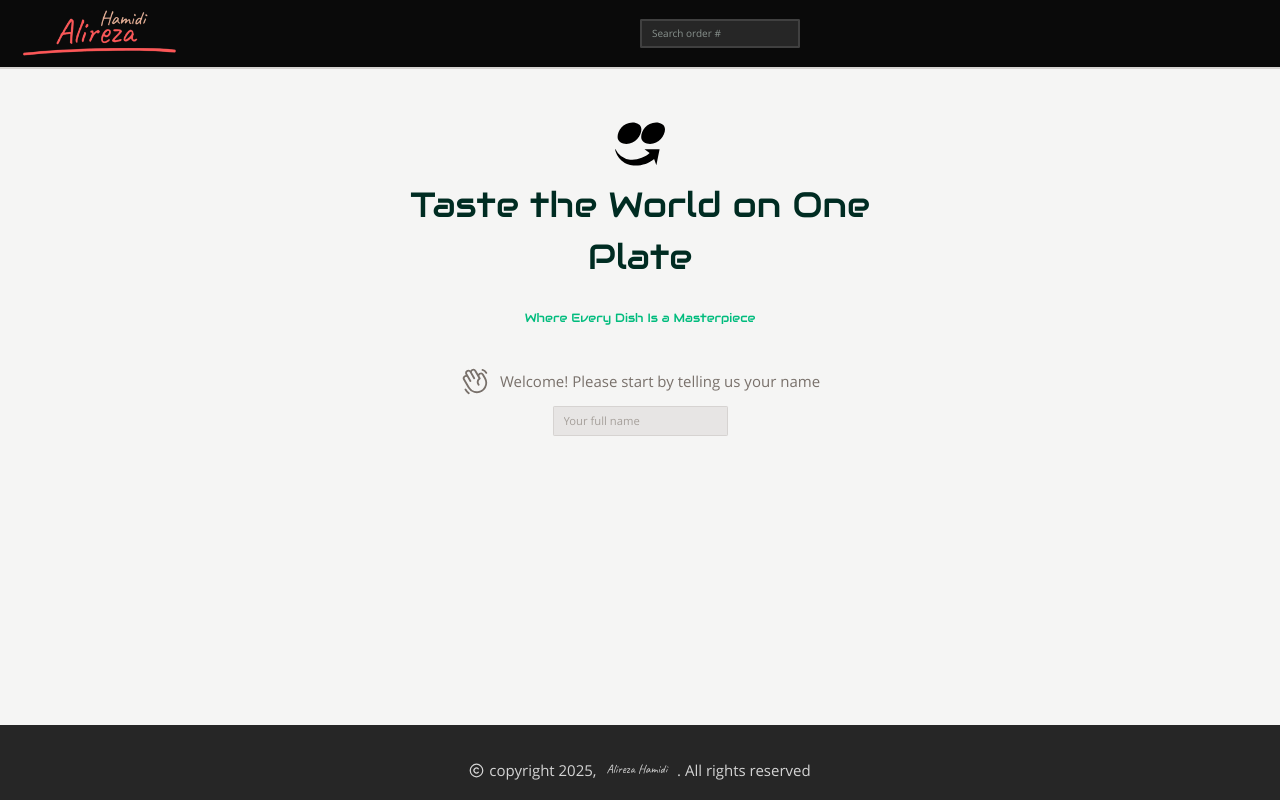
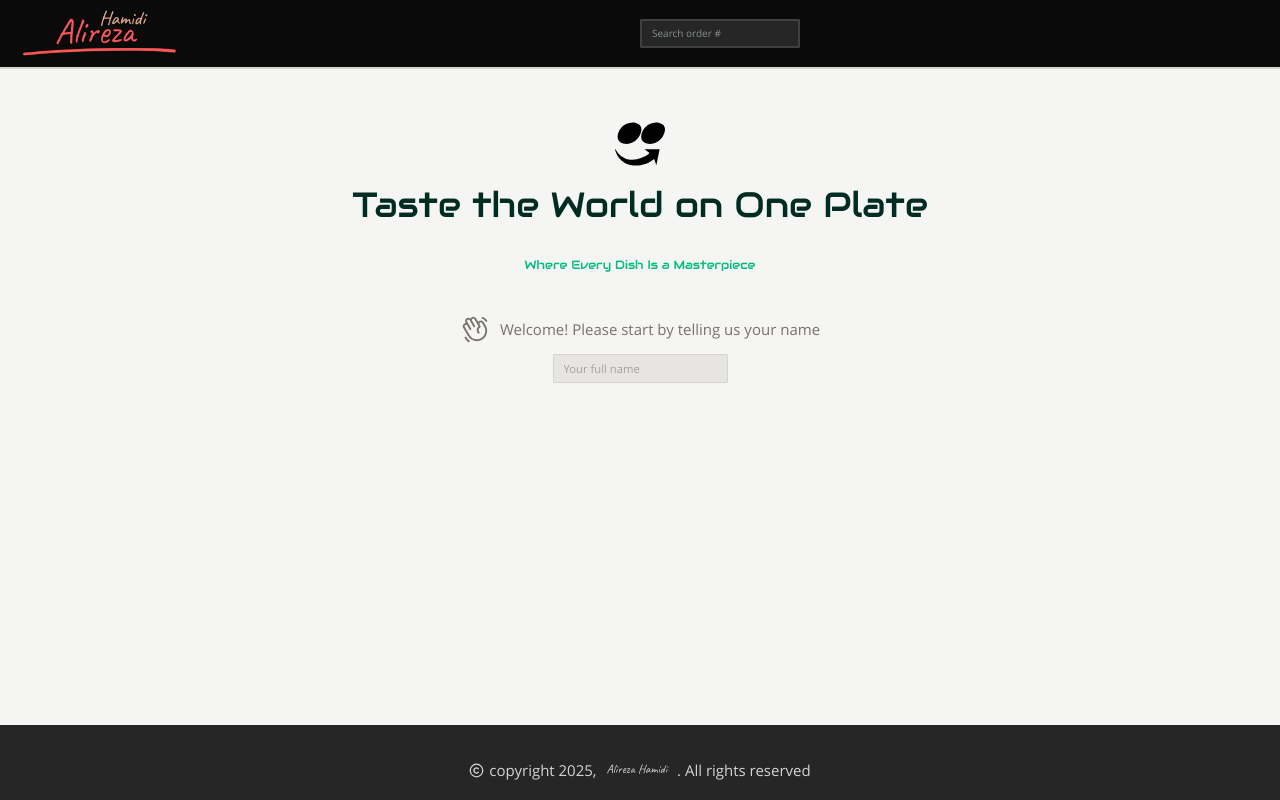
Before and after one commit to Alireza-Hamidi2001/restaurant-application, a React (Vite) app: page / in a window 1280 px wide. Built offline with nearby package versions, Linux system fonts and the light colour scheme.

Commit message:
change the height of elements

```diff
--- a/src/features/cart/CartOverview.jsx
+++ b/src/features/cart/CartOverview.jsx
@@ -14,7 +14,7 @@ function CartOverview() {
     const totalCartQuantity = useSelector(getTotalQuantity);
 
     return (
-        <div className="grid grid-cols-[1fr_1fr] items-center justify-center gap-3 bg-neutral-800 px-6 py-4 text-emerald-50 sm:p-3 md:p-4">
+        <div className="grid h-[11vh] grid-cols-[1fr_1fr] items-center justify-center gap-3 bg-neutral-800 px-6 py-4 text-emerald-50 sm:h-auto sm:p-3 md:p-4">
             <p
                 className={`flex items-center space-x-4 text-xs tracking-widest sm:text-xl ${cart.length === 0 && "invisible"}`}
             >
--- a/src/ui/AppLayout.jsx
+++ b/src/ui/AppLayout.jsx
@@ -9,10 +9,10 @@ function AppLayout() {
     const isLoading = navigation.state === "loading";
     return (
         <div className="grid h-screen grid-rows-[auto_1fr_auto]">
-            {isLoading  && <Loader />}
+            {isLoading && <Loader />}
             <Header />
-            <div className="overflow-auto">
-                <main className="mx-auto max-w-3xl">
+            <div className="h-[80vh] overflow-auto sm:h-auto">
+                <main className="mx-auto max-w-6xl">
                     <Outlet />
                 </main>
             </div>
--- a/src/ui/Header.jsx
+++ b/src/ui/Header.jsx
@@ -5,7 +5,7 @@ import Logo from "./Logo";
 
 function Header() {
     return (
-        <header className="flex items-center justify-around border-b-2 border-stone-300 bg-neutral-950 px-4 py-4 text-emerald-50 uppercase sm:justify-between sm:px-6 md:px-8">
+        <header className="flex h-[9vh] items-center justify-around border-b-2 border-stone-300 bg-neutral-950 px-4 py-4 text-emerald-50 uppercase sm:h-auto sm:justify-between sm:px-6 md:px-8">
             <Link to="/">
                 <Logo />
             </Link>
```
